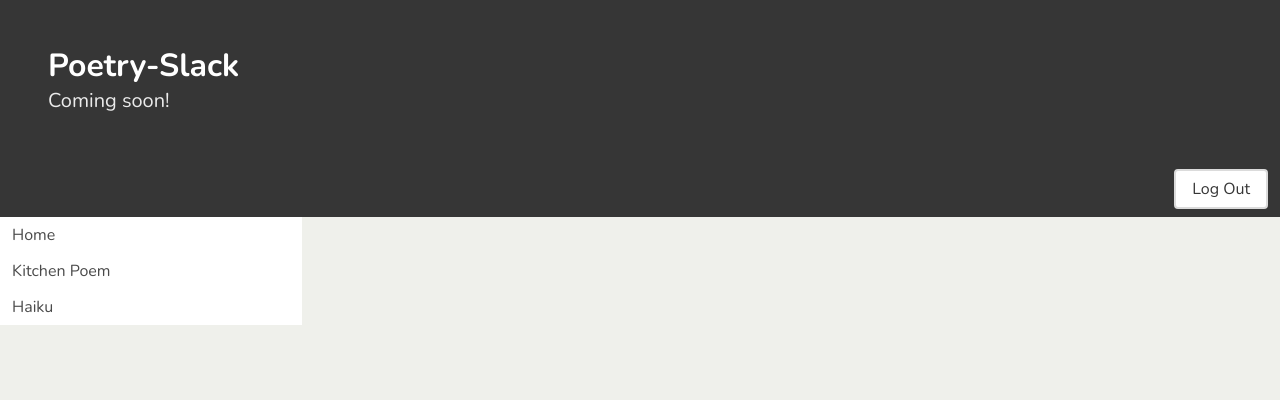
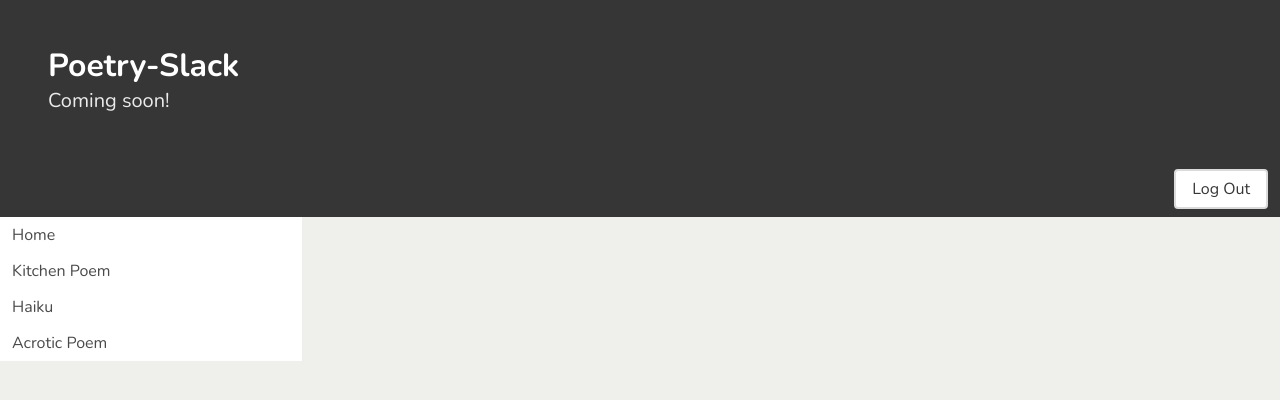
Before and after one commit to wasse/slack-poem, a React (Create React App) app in the folder poetry-slack-client/: page / in a window 1280 px wide. Shown: the top 400 px of the page. Built offline with nearby package versions, Linux system fonts and the light colour scheme.

Commit message:
Added 'Acrotic Poem' to the side memu.

```diff
--- /dev/null
+++ b/poetry-slack-client/src/components/AcroticPoem.jsx
@@ -0,0 +1,11 @@
+import React from 'react'
+
+import 'bulma'
+
+const AcroticPoem = () => (
+    <div className="column">
+        <h2 className="title">Acrotic Poem</h2>
+    </div>
+)
+
+export default AcroticPoem
--- a/poetry-slack-client/src/components/Sidemenu.jsx
+++ b/poetry-slack-client/src/components/Sidemenu.jsx
@@ -15,7 +15,8 @@ const Sidemenu = () => {
             <ul className="menu-list">
                 <Link to="/home">Home</Link>
                 <Link to={`${url}/kitchen-poem`}>Kitchen Poem</Link>
-                <li><Link to={`${url}/haiku`}>Haiku</Link></li>
+                <Link to={`${url}/haiku`}>Haiku</Link>
+                <Link to={`${url}/acrotic`}>Acrotic Poem</Link>
             </ul>
         </aside>
         </div>
--- a/poetry-slack-client/src/routes/BasePageRoutes.jsx
+++ b/poetry-slack-client/src/routes/BasePageRoutes.jsx
@@ -4,6 +4,7 @@ import { Switch, Route, useRouteMatch } from 'react-router-dom';
 import About from '../components/About'
 import KitchenPoem from './../components/KitchenPoem'
 import Haiku from './../components/Haiku'
+import AcroticPoem from './../components/AcroticPoem'
 
 function Routes() {
 
@@ -16,6 +17,7 @@ function Routes() {
                 <Route exact path="/home" component={About} />
                 <Route path={`${url}/kitchen-poem`} component={KitchenPoem}/>
                 <Route path={`${url}/haiku`} component={Haiku}/>
+                <Route path={`${url}/acrotic`} component={AcroticPoem}/>
                 {/* <Route><PageNotFound /></Route> */}
             </Switch>
         </div>
```
